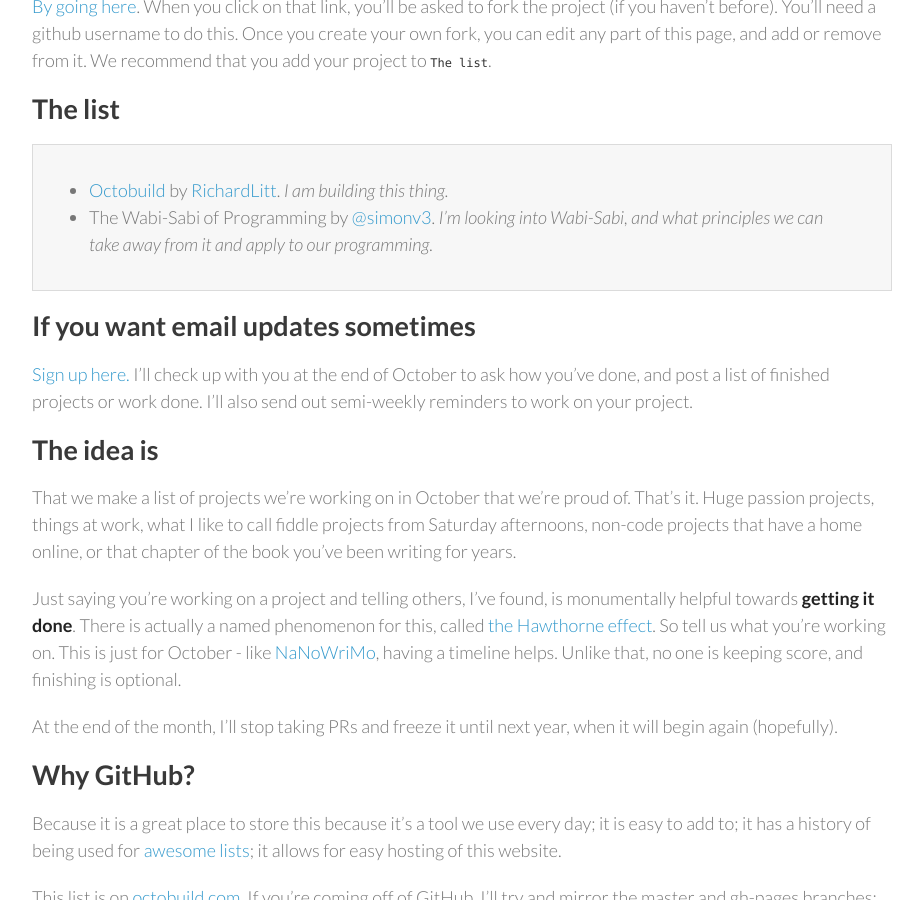
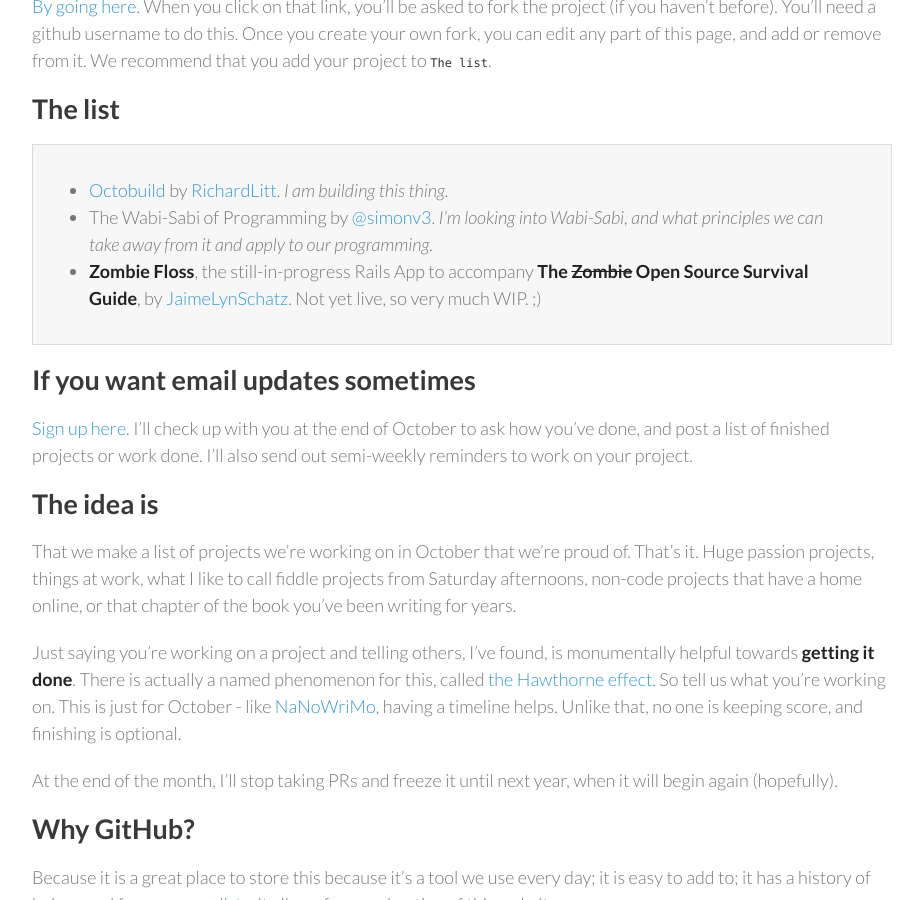
Before and after one commit to RichardLitt/octobuild, a Jekyll site: the page built from index.md, in a window 1280 px wide and 900 px high, scrolled down 566 px. Shown: the whole window, without its empty margins (178-1101 px from the left). Built offline with Jekyll 4.4.1, drawn with Linux system fonts in a browser that asks for light colours; Markdown is read by kramdown in place of the engine named in the settings.

Commit message:
add JaimeLynSchatz's Zombie Floss to index.md

```diff
--- a/index.md
+++ b/index.md
@@ -18,6 +18,7 @@
 
 * [Octobuild](https://github.com/RichardLitt/octobuild) by [RichardLitt](https://github.com/RichardLitt). *I am building this thing.*
 * The Wabi-Sabi of Programming by [@simonv3](http://twitter.com/simonv3). *I'm looking into Wabi-Sabi, and what principles we can take away from it and apply to our programming.*
+* **Zombie Floss**, the still-in-progress Rails App to accompany **The ~~Zombie~~ Open Source Survival Guide**, by [JaimeLynSchatz](https://github.com/JaimeLynSchatz). Not yet live, so very much WIP. ;)
 
 ## If you want email updates sometimes
 
```
